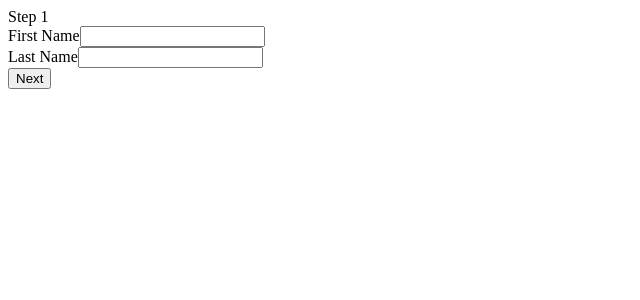
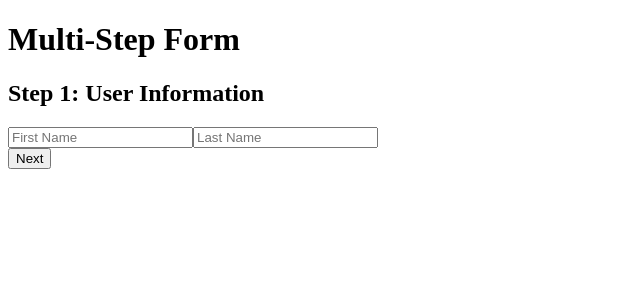
Before and after one commit to acciojob/multi-step-form-satyamjha09, a React app: page / in a window 1280 px wide. Shown: the top 300 px of the page, without its empty margins (0-640 px from the left). Built offline with nearby package versions, Linux system fonts and the light colour scheme.

Commit message:
this Greate please pass ho jo

```diff
--- a/src/components/App.js
+++ b/src/components/App.js
@@ -1,49 +1,37 @@
 import React, { useState } from 'react';
 import Step from './Step';
+const App = () => {
+  const [step, setStep] = useState(1);
+  const [formData, setFormData] = useState({
+    first_name: "",
+    last_name: "",
+    model: "",
+    car_price: "",
+    card_info: "",
+    expiry_date: "",
+  });
 
-function App() {
-
-
-  const [currentStep, setCurrentStep] = useState(1);
-  const [formData, setFormData] = useState({});
-
-  const nextStep = () => {
-    if (currentStep < 3) {
-      setCurrentStep(currentStep + 1);
-    }
+  const handleChange = (e) => {
+    setFormData({ ...formData, [e.target.id]: e.target.value });
   };
 
-  const prevStep = () => {
-    if (currentStep > 1) {
-      setCurrentStep(currentStep - 1);
-    }
-  };
-
-  const handleChange = (e) => {
-    const { id, value } = e.target;
-    setFormData(prev => ({
-      ...prev,
-      [id]: value
-    }));
-  };
-
-  const handleSubmit = () => {
-    console.log('Form submitted:', formData);
-    // Add your form submission logic here
-  };
+  const nextStep = () => setStep(step + 1);
+  const prevStep = () => setStep(step - 1);
+  const handleSubmit = () => alert("Form submitted successfully!");
 
   return (
-    <div className="App">
+    <div>
+      <h1>Multi-Step Form</h1>
       <Step
-        currentStep={currentStep}
+        step={step}
         formData={formData}
         handleChange={handleChange}
-        onNext={nextStep}
-        onPrev={prevStep}
-        onSubmit={handleSubmit}
+        nextStep={nextStep}
+        prevStep={prevStep}
+        handleSubmit={handleSubmit}
       />
     </div>
   );
-}
+};
 
 export default App;
--- a/src/components/Step.js
+++ b/src/components/Step.js
@@ -1,102 +1,68 @@
 import React from 'react';
-
-const Step = ({ currentStep, formData, handleChange, onNext, onPrev, onSubmit  }) => {
-
-  const renderInputs = () => {
-    switch (currentStep) {
-      case 1:
+const Step = ({ step, formData, handleChange, nextStep, prevStep, handleSubmit }) => {
   return (
-          <>
     <div>
-              <label htmlFor="first_name">First Name</label>
+      {step === 1 && (
+        <div>
+          <h2>Step 1: User Information</h2>
           <input
             type="text"
             id="first_name"
-                value={formData.first_name || ''}
+            placeholder="First Name"
+            value={formData.first_name}
+            onChange={handleChange}
+          />
+          <input
+            type="text"
+            id="last_name"
+            placeholder="Last Name"
+            value={formData.last_name}
             onChange={handleChange}
           />
         </div>
+      )}
+      {step === 2 && (
         <div>
-              <label htmlFor="last_name">Last Name</label>
+          <h2>Step 2: Car Details</h2>
           <input
             type="text"
-                id="last_name"
-                value={formData.last_name || ''}
+            id="model"
+            placeholder="Car Model"
+            value={formData.model}
+            onChange={handleChange}
+          />
+          <input
+            type="number"
+            id="car_price"
+            placeholder="Car Price"
+            value={formData.car_price}
             onChange={handleChange}
           />
         </div>
-          </>
-        );
-      case 2:
-        return (
-          <>
+      )}
+      {step === 3 && (
         <div>
-              <label htmlFor="model">Car Model</label>
+          <h2>Step 3: Payment Details</h2>
           <input
             type="text"
-                id="model"
-                value={formData.model || ''}
+            id="card_info"
+            placeholder="Card Information"
+            value={formData.card_info}
+            onChange={handleChange}
+          />
+          <input
+            type="text"
+            id="expiry_date"
+            placeholder="Expiry Date"
+            value={formData.expiry_date}
             onChange={handleChange}
           />
         </div>
+      )}
       <div>
-              <label htmlFor="car_price">Car Price</label>
-              <input
-                type="number"
-                id="car_price"
-                value={formData.car_price || ''}
-                onChange={handleChange}
-              />
-            </div>
-          </>
-        );
-      case 3:
-        return (
-          <>
-            <div>
-              <label htmlFor="card_info">Card Information</label>
-              <input
-                type="text"
-                id="card_info"
-                value={formData.card_info || ''}
-                onChange={handleChange}
-              />
-            </div>
-            <div>
-              <label htmlFor="expiry_date">Expiry Date</label>
-              <input
-                type="month"
-                id="expiry_date"
-                value={formData.expiry_date || ''}
-                onChange={handleChange}
-              />
-            </div>
-          </>
-        );
-      default:
-        return null;
-    }
-  };
-
-  return (
-    <div className="step-form">
-      <div className="step-header">Step {currentStep}</div>
-      <div className="form-inputs">{renderInputs()}</div>
-      <div className="form-actions">
-        {currentStep !== 1 && (
-          <button type="button" onClick={onPrev}>
-            Previous
-          </button>
-        )}
-        {currentStep !== 3 ? (
-          <button type="button" onClick={onNext}>
-            Next
-          </button>
-        ) : (
-          <button type="button" onClick={onSubmit}>
-            Submit
-          </button>
-        )}
+        {step > 1 && <button onClick={prevStep}>Previous</button>}
+        {step < 3 && <button onClick={nextStep}>Next</button>}
+        {step === 3 && <button onClick={handleSubmit}>Submit</button>}
       </div>
     </div>
   );
```
Lines whose indentation alone changed are shown as unchanged.
